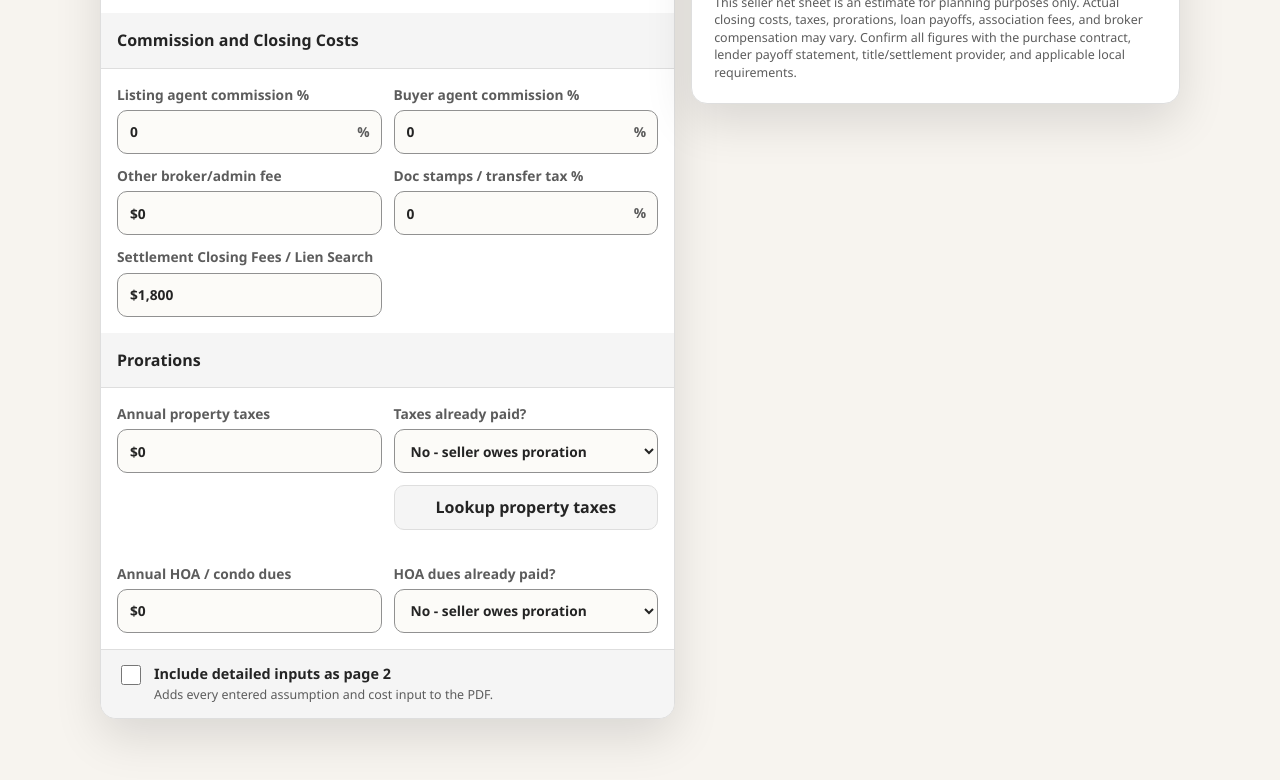
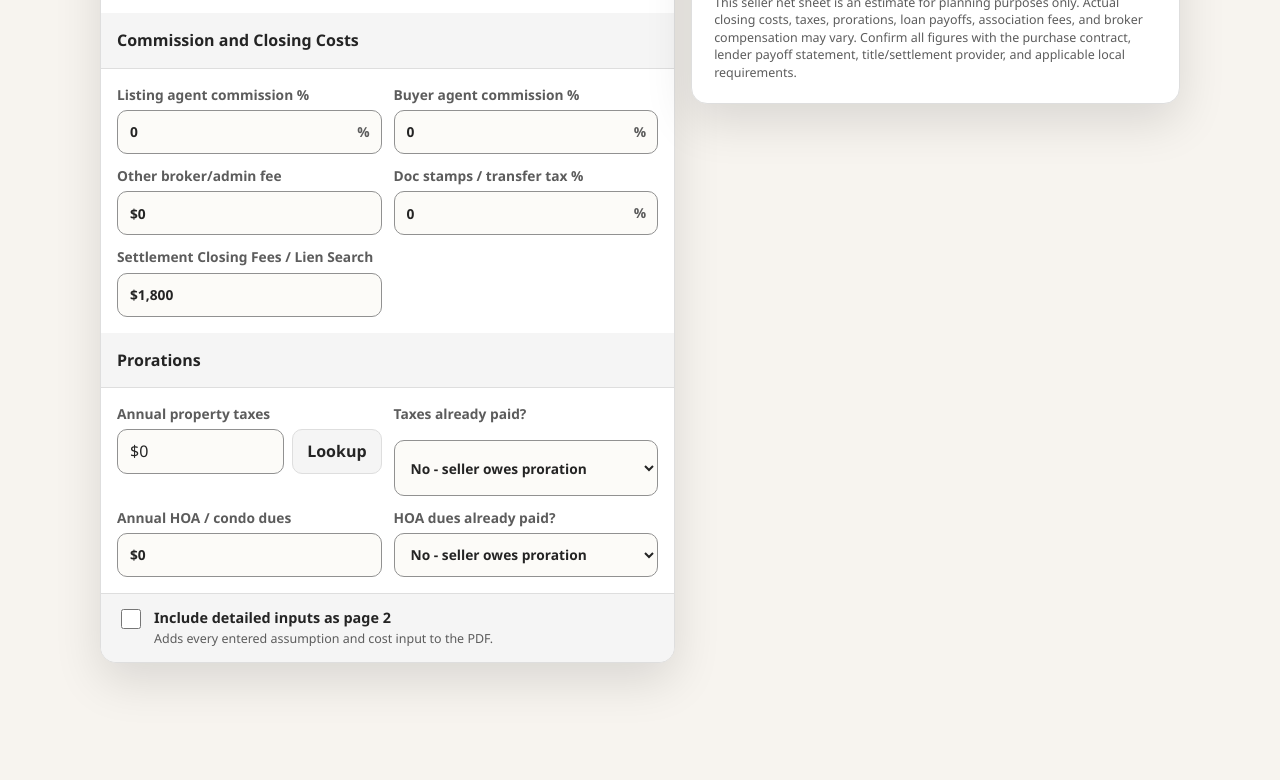
Before and after one commit to trevorphillipdavis/netsheets, a plain HTML site: page index.html in a window 1280 px wide. Shown: the part 1088-1868 px from the top of the page. Drawn offline with Linux system fonts and the light colour scheme.

Commit message:
Place tax lookup button with tax field

```diff
--- a/index.html
+++ b/index.html
@@ -195,6 +195,29 @@
       font-weight: 600;
     }
 
+    .field-label {
+      color: var(--cp-text-muted);
+      font-size: 0.86rem;
+      font-weight: 600;
+    }
+
+    .tax-field {
+      display: grid;
+      gap: 6px;
+    }
+
+    .tax-input-row {
+      display: grid;
+      grid-template-columns: minmax(0, 1fr) auto;
+      gap: 8px;
+      align-items: stretch;
+    }
+
+    .tax-input-row button {
+      min-width: 88px;
+      white-space: nowrap;
+    }
+
     .lookup-status {
       min-height: 16px;
       color: var(--cp-text-soft);
@@ -212,17 +235,6 @@
 
     .lookup-status.error {
       color: var(--cp-danger);
-    }
-
-    .tax-lookup {
-      display: grid;
-      gap: 6px;
-      grid-column: 2;
-      align-self: start;
-    }
-
-    .tax-lookup button {
-      width: 100%;
     }
 
     .sr-only {
@@ -475,8 +487,8 @@
         grid-template-columns: 1fr;
       }
 
-      .tax-lookup {
-        grid-column: auto;
+      .tax-input-row {
+        grid-template-columns: 1fr;
       }
 
       .sheet {
@@ -599,19 +611,20 @@
 
         <h2>Prorations</h2>
         <div class="section grid">
-          <label>Annual property taxes
-            <input name="annualTaxes" type="text" inputmode="decimal" value="0" data-currency>
-          </label>
+          <div class="tax-field">
+            <label class="field-label" for="annualTaxesInput">Annual property taxes</label>
+            <div class="tax-input-row">
+              <input name="annualTaxes" id="annualTaxesInput" type="text" inputmode="decimal" value="0" data-currency>
+              <button type="button" id="taxLookupButton" title="Lookup property taxes">Lookup</button>
+            </div>
+            <div class="lookup-status" id="taxLookupStatus" role="status" aria-live="polite"></div>
+          </div>
           <label>Taxes already paid?
             <select name="taxesPaid">
               <option value="no">No - seller owes proration</option>
               <option value="yes">Yes - seller gets credit</option>
             </select>
           </label>
-          <div class="tax-lookup">
-            <button type="button" id="taxLookupButton">Lookup property taxes</button>
-            <div class="lookup-status" id="taxLookupStatus" role="status" aria-live="polite"></div>
-          </div>
           <label>Annual HOA / condo dues
             <input name="annualHoa" type="text" inputmode="decimal" value="0" data-currency>
           </label>
```
